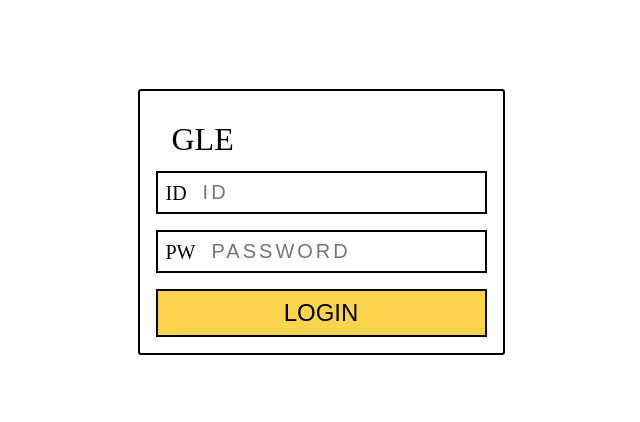
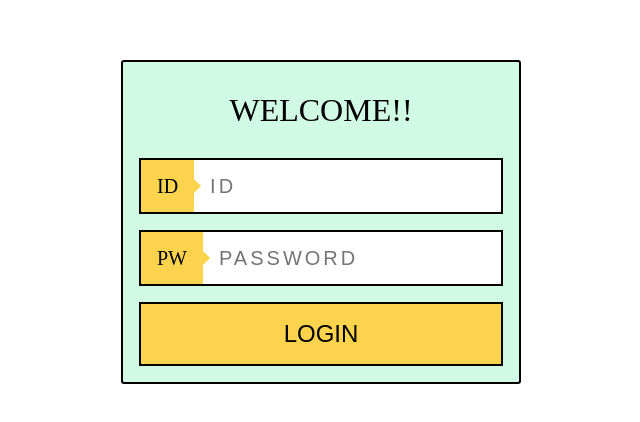
Before and after one commit to jdwns96/React-Shop, a React (Create React App) app: page /login in a window 1280 px wide. Shown: the part 178-600 px from the top of the page, without its empty margins (319-959 px from the left). Built offline with nearby package versions, Linux system fonts and the light colour scheme.

Commit message:
[UPDATE] LOGIN PAGE 2

```diff
--- a/src/components/login/Login.tsx
+++ b/src/components/login/Login.tsx
@@ -1,21 +1,45 @@
-import React from "react";
+import React, { useCallback, useState } from "react";
 
 /** @jsxImportSource @emotion/react */
 import { css } from "@emotion/react";
 
 const Login = () => {
+  const [form, setForm] = useState({
+    ID: "",
+    PW: "",
+  });
+
+  const onChange = useCallback((e: React.ChangeEvent<HTMLInputElement>) => {
+    setForm((prevState) => {
+      return {
+        ...prevState,
+        [e.target.name]: e.target.value,
+      };
+    });
+  }, []);
+
+  const onLogin = useCallback(
+    (e: React.FormEvent<HTMLFormElement>) => {
+      e.preventDefault();
+      console.log(form.ID, form.PW);
+    },
+    [form],
+  );
+
   return (
-    <form>
+    <form onSubmit={onLogin}>
       <div className="login" css={login}>
         <div className="login__form">
-          <div className="login__title">GLE</div>
+          <div className="login__title">
+            <span>WELCOME!!</span>
+          </div>
           <div className="login__id Input__component">
             <label htmlFor="ID">ID</label>
-            <input type="text" placeholder="ID" id="ID" />
+            <input type="text" placeholder="ID" id="ID" name="ID" onChange={onChange} value={form.ID} />
           </div>
           <div className="login__pw Input__component">
             <label htmlFor="PW">PW</label>
-            <input type="password" placeholder="PASSWORD" id="PW" />
+            <input type="password" placeholder="PASSWORD" id="PW" name="PW" onChange={onChange} value={form.PW} />
           </div>
           <div className="login__submit">
             <input type="submit" value="LOGIN" />
@@ -39,17 +63,25 @@ const login = css`
       border: 2px solid #000;
       border-radius: 3px;
       padding: 1rem;
+      background-color: rgba(209, 250, 229);
+
+      width: 400px;
     }
 
     &__title {
       font-size: 2rem;
       padding: 1rem;
+      overflow: hidden;
+
+      display: flex;
+      justify-content: center;
+      margin-bottom: 1rem;
     }
 
     &__submit {
       input {
         width: 100%;
-        padding: 0.5rem;
+        padding: 1rem;
         font-size: 1.5rem;
         border: 2px solid #000;
         background-color: rgba(252, 211, 77);
@@ -77,11 +109,24 @@ const login = css`
       }
 
       label {
-        padding: 0.5rem;
+        position: relative;
+        background-color: rgba(252, 211, 77);
+        padding: 1rem;
         cursor: pointer;
         display: flex;
         justify-content: center;
         align-items: center;
+
+        &::after {
+          content: "";
+          position: absolute;
+          width: 10px;
+          height: 10px;
+          background-color: rgba(252, 211, 77);
+          right: -5px;
+          transform: rotate(45deg);
+          z-index: 1;
+        }
       }
 
       input {
@@ -92,8 +137,8 @@ const login = css`
         position: relative;
         flex: 1 1 auto;
         width: 1%;
-        /* padding: 0.5rem 0.5rem 0.5rem 0; */
-        padding: 0.5rem;
+        padding: 0.5rem 0.5rem 0.5rem 1rem;
+        /* padding: 0.5rem; */
 
         &:focus {
           outline: none;
```
